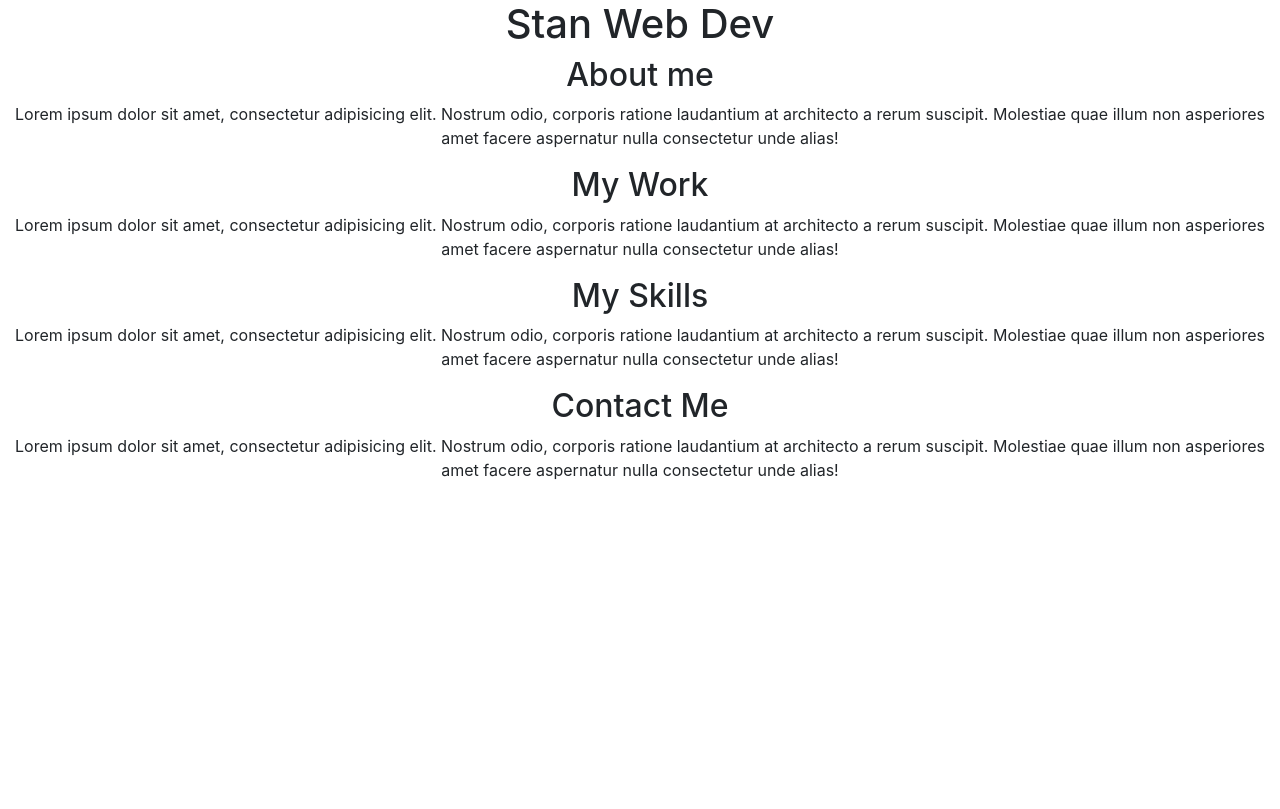
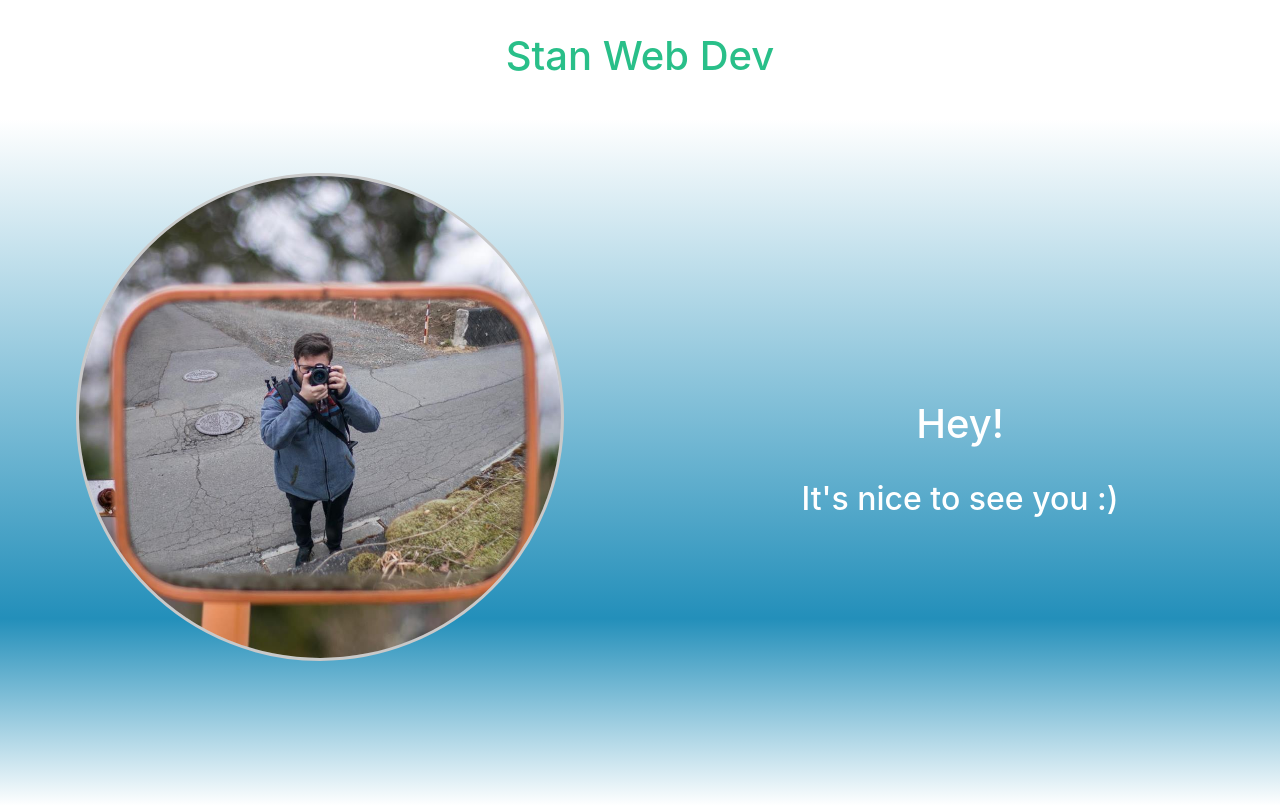
Before and after one commit to Ryuthus1/stan-web-dev, a plain HTML site: page index.html in a window 1280 px wide. Shown: the top 809 px of the page. Drawn offline with nearby package versions, Linux system fonts and the light colour scheme.

Commit message:
Added welcome div, photo, color pallet

```diff
--- a/index.html
+++ b/index.html
@@ -13,6 +13,17 @@
       <div class="row">
         <div class="col-12">
           <h1>Stan Web Dev</h1>
+        </div>
+      </div>
+    </div>
+    <div class="container-fluid main">
+      <div class="row">
+        <div class="col-12 col-sm-6">
+          <img src="images/me.jpg" class="me-photo" alt="">
+        </div>
+        <div class="col-12 col-sm-6 introduction-header">
+          <h1>Hey!</h1>
+          <h2>It's nice to see you :)</h2>
         </div>
       </div>
     </div>
--- a/styles/style.css
+++ b/styles/style.css
@@ -1,3 +1,36 @@
-.title, .about , .my-skills, .my-work, .contact{
+.title, .about , .my-skills, .my-work, .contact, .main{
   text-align: center;
+  color: #29bf89;
+
 }
+.main{
+  /* Permalink - use to edit and share this gradient: http://colorzilla.com/gradient-editor/#ffffff+1,238fba+73,ffffff+100 */
+  background: #ffffff; /* Old browsers */
+  background: -moz-linear-gradient(top, #ffffff 1%, #238fba 73%, #ffffff 100%); /* FF3.6-15 */
+  background: -webkit-linear-gradient(top, #ffffff 1%,#238fba 73%,#ffffff 100%); /* Chrome10-25,Safari5.1-6 */
+  background: linear-gradient(to bottom, #ffffff 1%,#238fba 73%,#ffffff 100%); /* W3C, IE10+, FF16+, Chrome26+, Opera12+, Safari7+ */
+  filter: progid:DXImageTransform.Microsoft.gradient( startColorstr='#ffffff', endColorstr='#ffffff',GradientType=0 ); /* IE6-9 */
+}
+img{
+  background-color: #e3e3e3;
+  border: solid #c9c9c9;
+  border-radius: 90%;
+}
+h1, h2{
+  margin: 2rem auto;
+}
+/* 7E8D85 0083BB BDBDBE 29bf89 FFF*/
+.introduction-header{
+  margin: 20% auto;
+  color: #FFF;
+}
+
+.title{
+  color: #29bf89;
+  background-color: #fff;
+}
+
+.me-photo{
+  margin: 10% auto;
+  width: 80%;
+}
```
Also changed, not shown: images/me.jpg (added), 1 other file.
